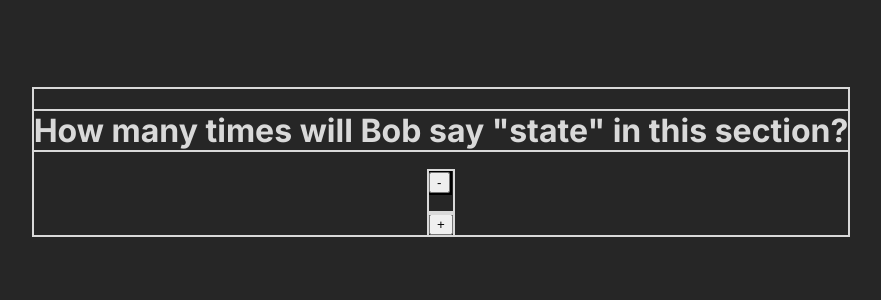
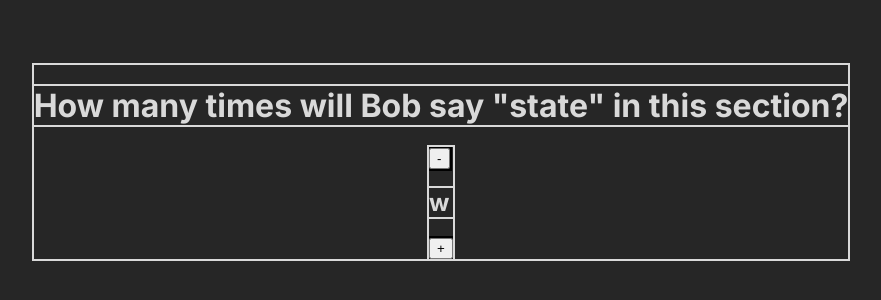
Before and after one commit to mudimurtala/BuildAndLearn, a React (Vite) app in the folder simple-page-react/: page / in a window 1280 px wide. Shown: the part 238-538 px from the top of the page, without its empty margins (199-1080 px from the left). Built offline with nearby package versions, Linux system fonts and the light colour scheme.

Commit message:
Add files

```diff
--- a/simple-page-react/App.jsx
+++ b/simple-page-react/App.jsx
@@ -11,7 +11,7 @@ export default function App() {
             <h1>How many times will Bob say "state" in this section?</h1>
             <div className="counter">
                 <button className="minus" aria-label="Decrease count">-</button>
-                <h2 className="count"></h2>
+                <h2 className="count">w</h2>
                 <button className="plus" aria-label="Increase count">+</button>
             </div>
         </main>
```
